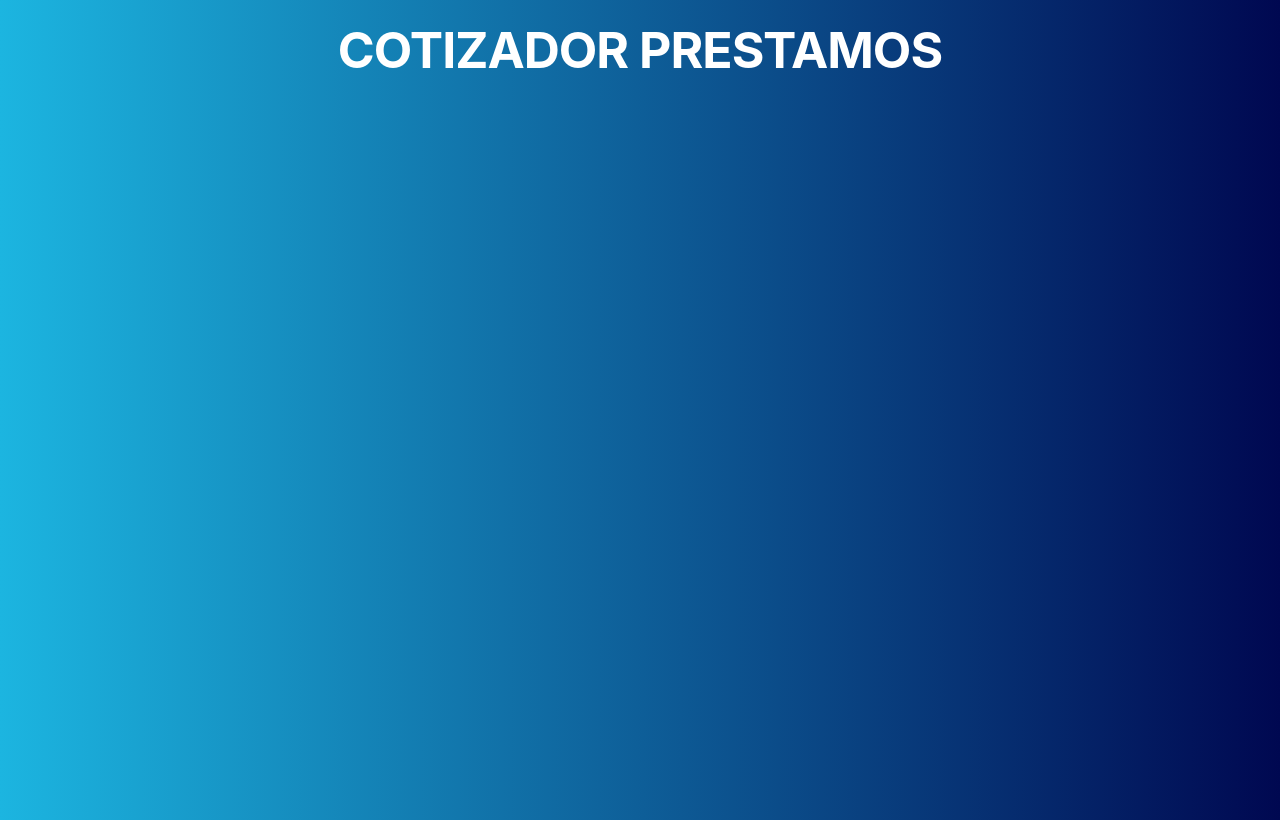
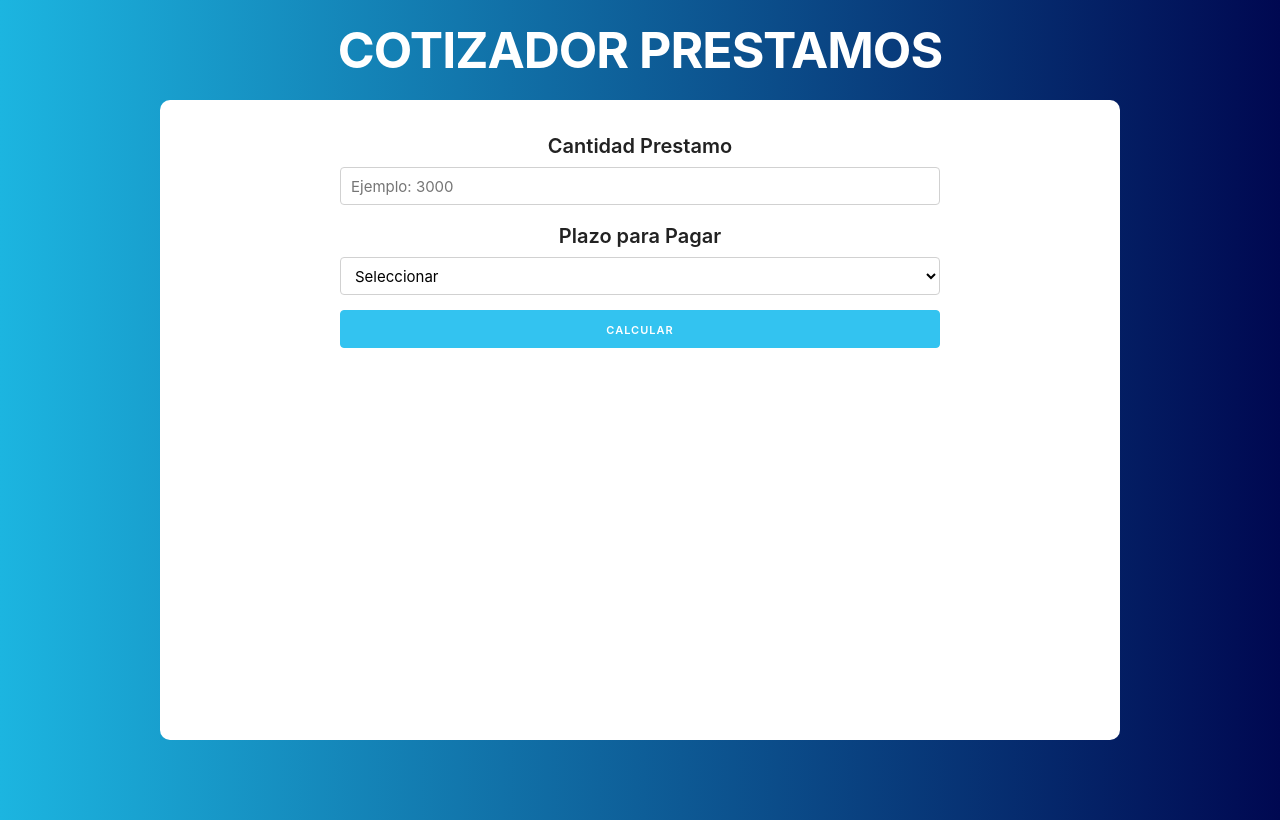
Before and after one commit to HectorGerardoZV/React_01_Prestamos, a React (Create React App) app: page / in a window 1280 px wide. Built offline with nearby package versions, Linux system fonts and the light colour scheme.

Commit message:
The state of cantidad input was created

```diff
--- a/src/App.js
+++ b/src/App.js
@@ -1,11 +1,21 @@
-import React,{Fragment} from 'react';
+import React,{Fragment, useState} from 'react';
 import Header from './components/Header';
+import Formulario from './components/Formulario';
 function App() {
+     //Definiendo el state
+     const [cantidad, guardarCantidad]=useState(0);
+
     return (
     <Fragment>
         <Header
         titulo = "cotizador Prestamos"
         />
+        <div className= "container">
+            <Formulario
+            cantidad = {cantidad}
+            guardarCantidad = {guardarCantidad}
+            />
+        </div>
     </Fragment>
     );
 }
--- /dev/null
+++ b/src/components/Formulario.js
@@ -0,0 +1,42 @@
+import React  from 'react';
+
+const Formulario = ({cantidad, guardarCantidad}) => {
+    const leerCantidad =(e)=>{
+        guardarCantidad(parseInt(e.target.value));
+    }
+    return (
+       <form>
+           <div className= "row">
+                <div>
+                    <label>Cantidad Prestamo</label>
+                    <input
+                        className="u-full-width"
+                        type="number"
+                        placeholder="Ejemplo: 3000"
+                        onChange ={leerCantidad}
+                    />
+                </div>
+                <div>
+                  <label>Plazo para Pagar</label>
+                  <select className="u-full-width">
+                      <option value="">Seleccionar</option>
+                      <option value="3">3 meses</option>
+                      <option value="6">6 meses</option>
+                      <option value="12">12 meses</option>
+                      <option value="24">24 meses</option>
+                  </select>
+              </div>
+              <div>
+                  <input
+                      type="submit"
+                      value="Calcular"
+                      className="button-primary u-full-width"
+                  />
+              </div>
+
+           </div>
+       </form>
+     );
+}
+
+export default Formulario;
```
